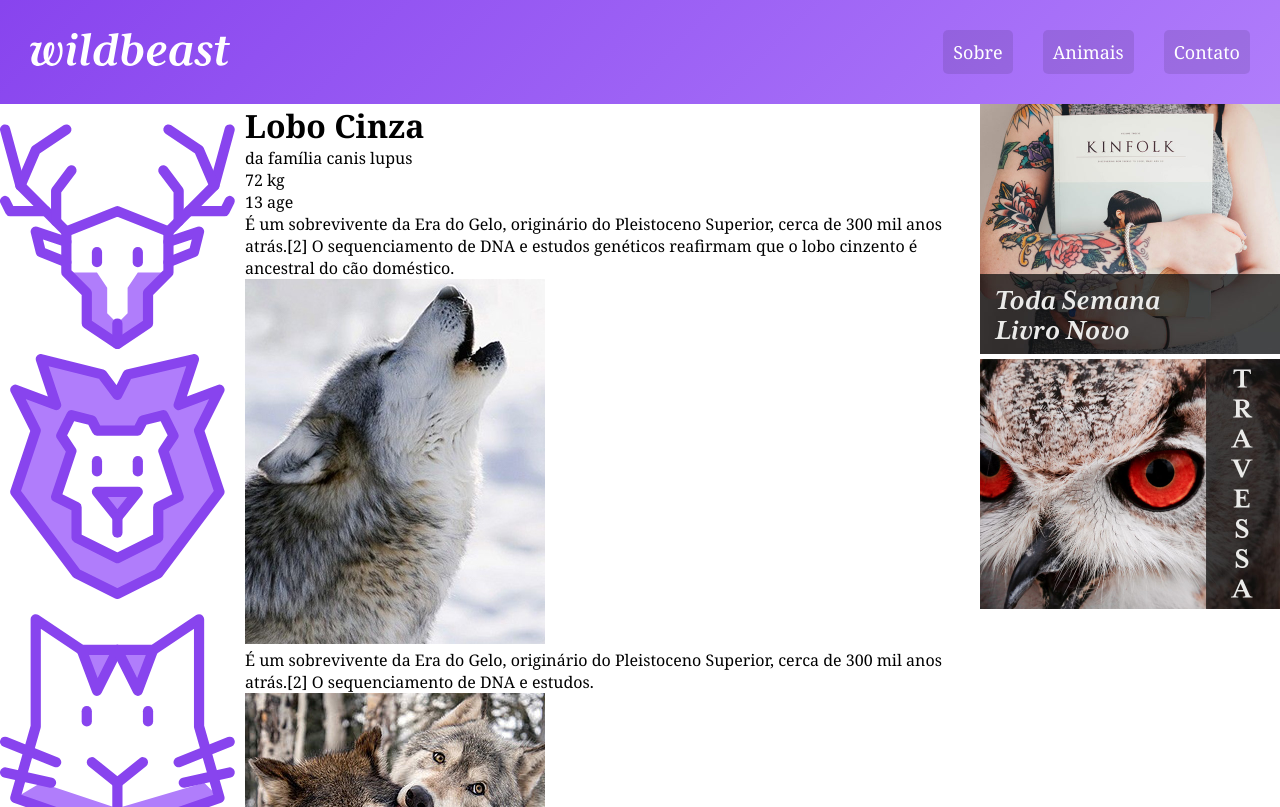
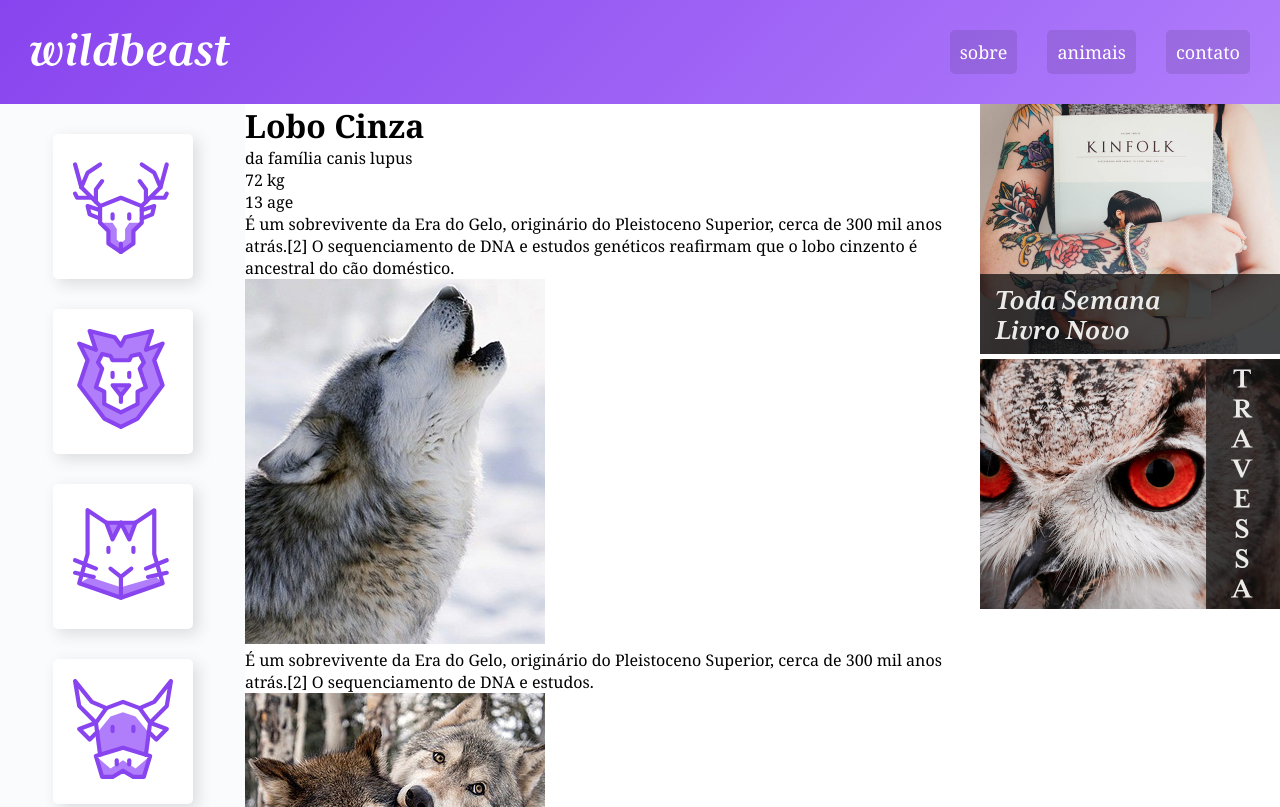
Before and after one commit to bhsouza/Wildbeast, a plain HTML site: page index.html in a window 1280 px wide. Shown: the top 807 px of the page. Drawn offline with Linux system fonts and the light colour scheme.

Commit message:
Adicionando estilos side-nav

```diff
--- a/css/style.css
+++ b/css/style.css
@@ -62,8 +62,28 @@ img {
   background: rgba(0, 0, 0, .5);
 }
 
+/* SIDE-NAV */
+
 .side-nav {
   grid-area: side-nav;
+  background: #fafbfc;
+  padding: 30px;
+}
+
+.side-nav li a {
+  display: block;
+  min-width: 100px;
+  width: 140px;
+  margin: 0 auto 30px;
+  background: #fff;
+  padding: 20px;
+  border-radius: 5px;
+  box-shadow: 5px 5px 15px 0 rgba(44, 44, 44, .15);
+  transition: .2s ease-out;
+}
+
+.side-nav li a:hover {
+  background: #B07DFB;
 }
 
 .content {
--- a/index.html
+++ b/index.html
@@ -15,9 +15,9 @@
       <a href="#" class="logo"><img src="./img/wildbeast.svg" alt="Wildbeast"></a>
       <nav>
         <ul>
-          <li><a href="#">Sobre</a></li>
-          <li><a href="#">Animais</a></li>
-          <li><a href="#">Contato</a></li>
+          <li><a href="#">sobre</a></li>
+          <li><a href="#">animais</a></li>
+          <li><a href="#">contato</a></li>
         </ul>
       </nav>
     </header>
```
